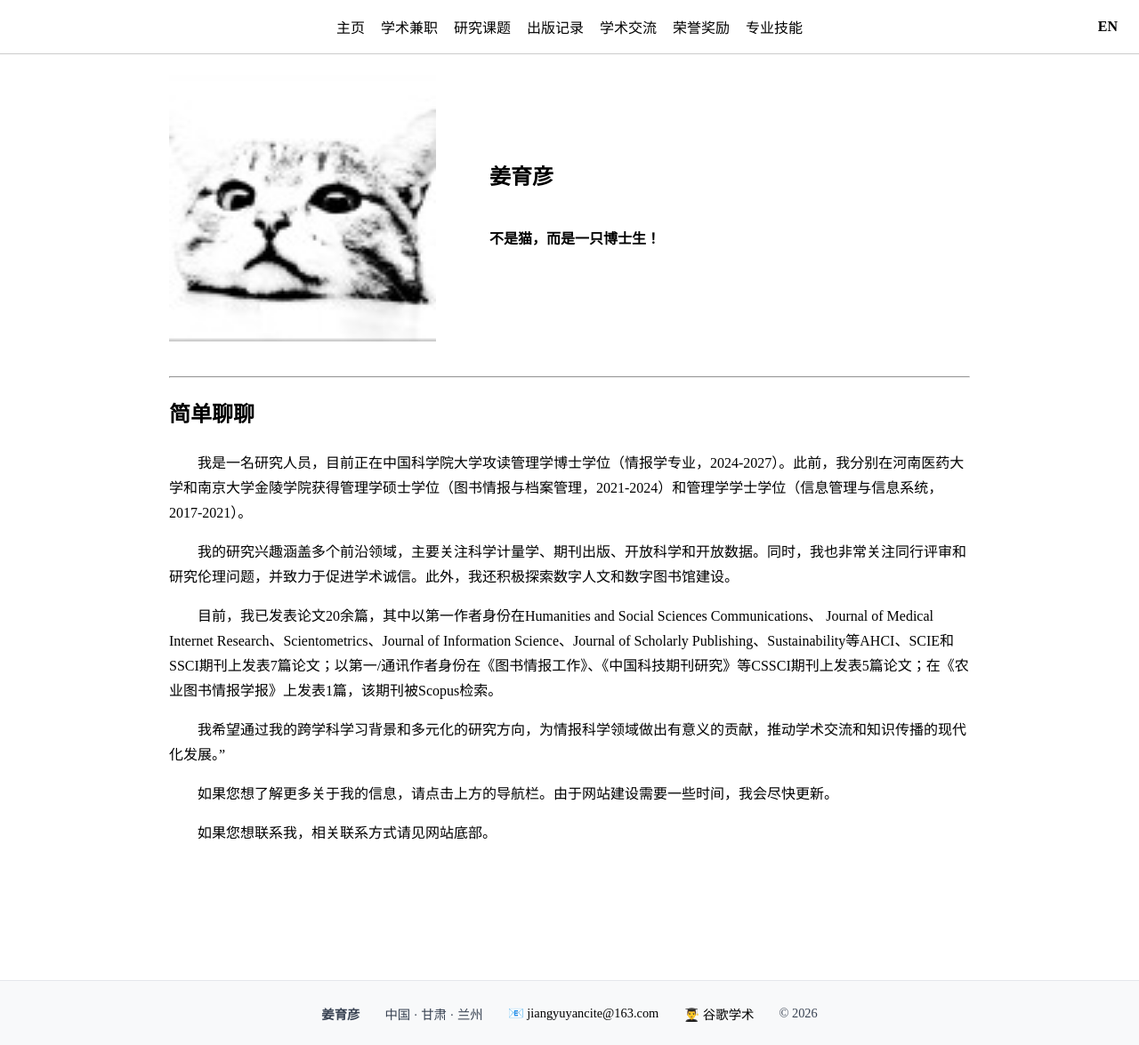
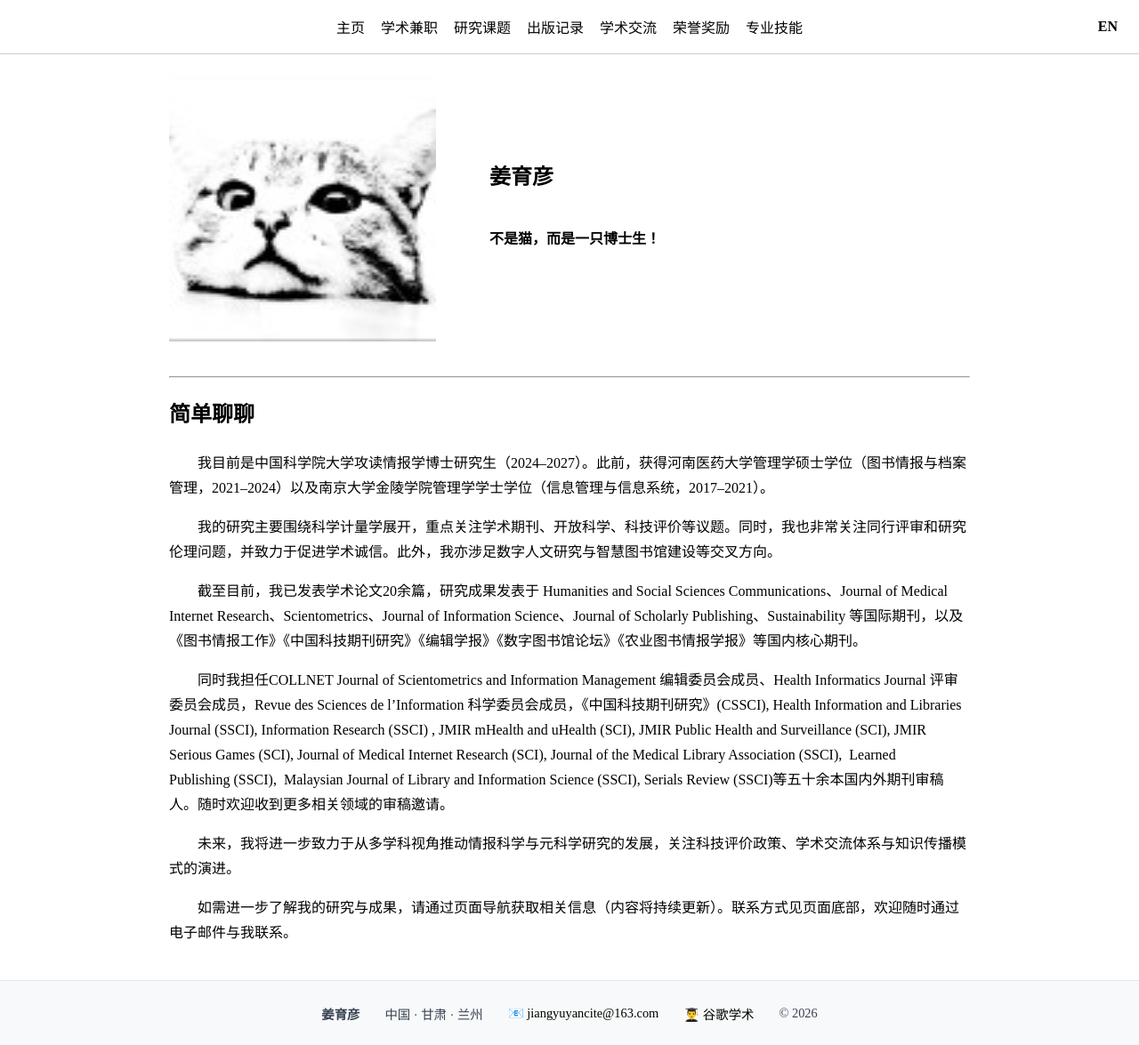
Before and after one commit to jiang-yuyan/Yuyan-Jiang-CV, a Jekyll site: the page built from index-zh.md, in a window 1280 px wide and 1175 px high. Shown: the whole window at 89% size. Built offline with Jekyll 4.4.1, drawn with Linux system fonts in a browser that asks for light colours.

Commit message:
Update index-zh.md

```diff
--- a/index-zh.md
+++ b/index-zh.md
@@ -19,14 +19,14 @@ title: exchanges
 
 ## 简单聊聊
 
-&#8195;&#8195;我是一名研究人员，目前正在中国科学院大学攻读管理学博士学位（情报学专业，2024-2027）。此前，我分别在河南医药大学和南京大学金陵学院获得管理学硕士学位（图书情报与档案管理，2021-2024）和管理学学士学位（信息管理与信息系统，2017-2021）。
+&#8195;&#8195;我目前是中国科学院大学攻读情报学博士研究生（2024–2027）。此前，获得河南医药大学管理学硕士学位（图书情报与档案管理，2021–2024）以及南京大学金陵学院管理学学士学位（信息管理与信息系统，2017–2021）。
 
-&#8195;&#8195;我的研究兴趣涵盖多个前沿领域，主要关注科学计量学、期刊出版、开放科学和开放数据。同时，我也非常关注同行评审和研究伦理问题，并致力于促进学术诚信。此外，我还积极探索数字人文和数字图书馆建设。
+&#8195;&#8195;我的研究主要围绕科学计量学展开，重点关注学术期刊、开放科学、科技评价等议题。同时，我也非常关注同行评审和研究伦理问题，并致力于促进学术诚信。此外，我亦涉足数字人文研究与智慧图书馆建设等交叉方向。
 
-&#8195;&#8195;目前，我已发表论文20余篇，其中以第一作者身份在Humanities and Social Sciences Communications、 Journal of Medical Internet Research、Scientometrics、Journal of Information Science、Journal of Scholarly Publishing、Sustainability等AHCI、SCIE和SSCI期刊上发表7篇论文；以第一/通讯作者身份在《图书情报工作》、《中国科技期刊研究》等CSSCI期刊上发表5篇论文；在《农业图书情报学报》上发表1篇，该期刊被Scopus检索。
+&#8195;&#8195;截至目前，我已发表学术论文20余篇，研究成果发表于 Humanities and Social Sciences Communications、Journal of Medical Internet Research、Scientometrics、Journal of Information Science、Journal of Scholarly Publishing、Sustainability 等国际期刊，以及《图书情报工作》《中国科技期刊研究》《编辑学报》《数字图书馆论坛》《农业图书情报学报》等国内核心期刊。
 
-&#8195;&#8195;我希望通过我的跨学科学习背景和多元化的研究方向，为情报科学领域做出有意义的贡献，推动学术交流和知识传播的现代化发展。”
+&#8195;&#8195;同时我担任COLLNET Journal of Scientometrics and Information Management 编辑委员会成员、Health Informatics Journal 评审委员会成员，Revue des Sciences de l'Information 科学委员会成员，《中国科技期刊研究》(CSSCI), Health Information and Libraries Journal (SSCI), Information Research (SSCI) , JMIR mHealth and uHealth (SCI), JMIR Public Health and Surveillance (SCI), JMIR Serious Games (SCI), Journal of Medical Internet Research (SCI), Journal of the Medical Library Association (SSCI),  Learned Publishing (SSCI),  Malaysian Journal of Library and Information Science (SSCI), Serials Review (SSCI)等五十余本国内外期刊审稿人。随时欢迎收到更多相关领域的审稿邀请。
 
-&#8195;&#8195;如果您想了解更多关于我的信息，请点击上方的导航栏。由于网站建设需要一些时间，我会尽快更新。
+&#8195;&#8195;未来，我将进一步致力于从多学科视角推动情报科学与元科学研究的发展，关注科技评价政策、学术交流体系与知识传播模式的演进。
 
-&#8195;&#8195;如果您想联系我，相关联系方式请见网站底部。
+&#8195;&#8195;如需进一步了解我的研究与成果，请通过页面导航获取相关信息（内容将持续更新）。联系方式见页面底部，欢迎随时通过电子邮件与我联系。
```
Also changed, not shown: other parts of index-zh.md (+1 -1 lines).
